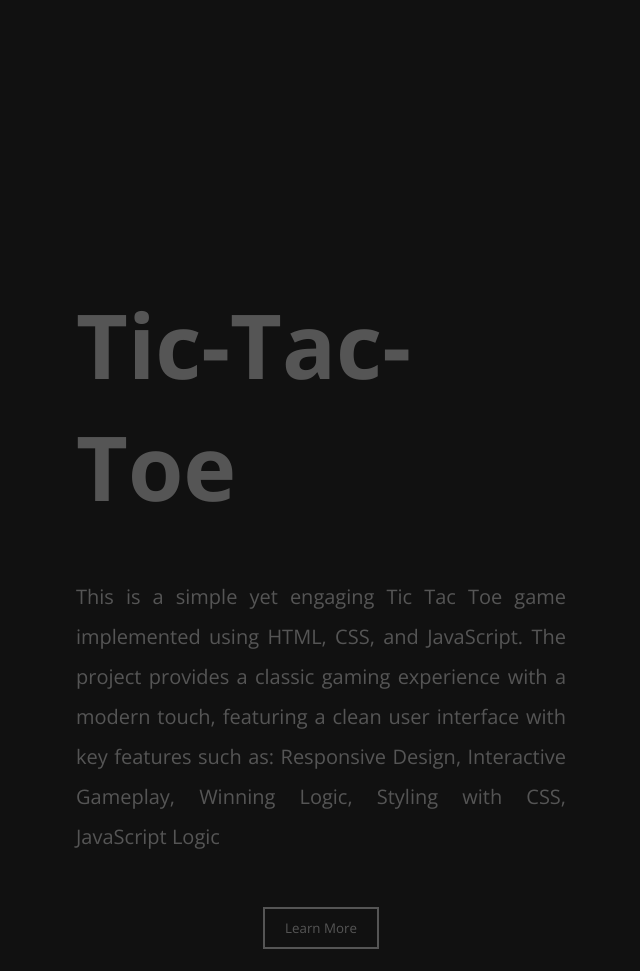
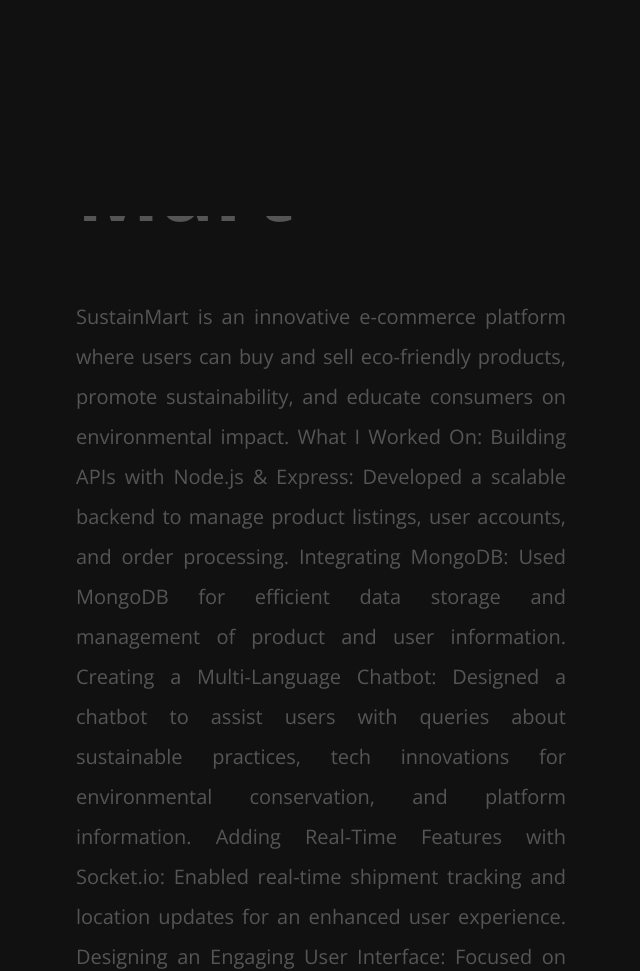
Before and after one commit to Vaishnavi1047/Portfolio_V, a plain HTML site: page index.html in a window 1280 px wide. Shown: the part 4614-5585 px from the top of the page, without its empty margins (614-1254 px from the left). Drawn offline with nearby package versions, Linux system fonts and the light colour scheme.

Commit message:
Update index.html

```diff
--- a/index.html
+++ b/index.html
@@ -49,19 +49,29 @@
         <div class="project-item">
           <div class="laptop-frame">
             <div class="laptop-screen">
-              <img src="./images/pro2.png" alt="" class="laptop-app" />
+              <img src="./images/sustain.png" alt="" class="laptop-app" />
             </div>
           </div>
           <div class="project-detail">
-            <h1 class="project-title">Tic-Tac-Toe</h1>
+            <h1 class="project-title">Sustain Mart</h1>
             <p class="project-description">
-                This is a simple yet engaging Tic Tac Toe game implemented using HTML, CSS, and JavaScript. The project provides a classic gaming experience with a modern touch, featuring a clean user interface with
-                key features such as:
-                Responsive Design,
-                Interactive Gameplay,
-                Winning Logic,
-                Styling with CSS,
-                JavaScript Logic
+              SustainMart is an innovative e-commerce platform where users can buy and sell eco-friendly products, promote sustainability, and educate consumers on environmental impact.
+
+              What I Worked On:
+              Building APIs with Node.js & Express: Developed a scalable backend to manage product listings, user accounts, and order processing.
+              Integrating MongoDB: Used MongoDB for efficient data storage and management of product and user information.
+              Creating a Multi-Language Chatbot: Designed a chatbot to assist users with queries about sustainable practices, tech innovations for environmental conservation, and platform information.
+              Adding Real-Time Features with Socket.io: Enabled real-time shipment tracking and location updates for an enhanced user experience.
+              Designing an Engaging User Interface: Focused on user-friendly design for a smooth and intuitive shopping experience.
+
+              Key Technologies:
+              Node.js & Express
+              MongoDB
+              Leaflet.js
+              Socket.io
+              Tailwind CSS
+              JavaScript
+              EJS
             </p>
             <button class="project-button">Learn More</button>
           </div>
```
